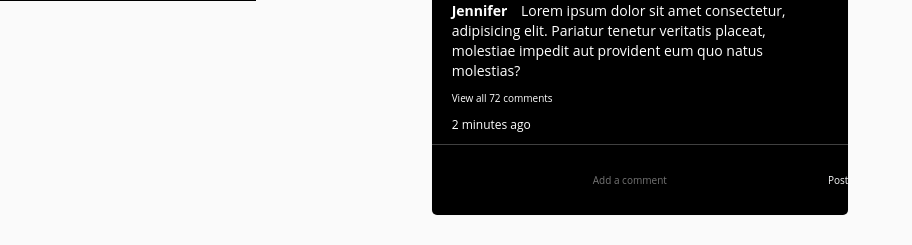
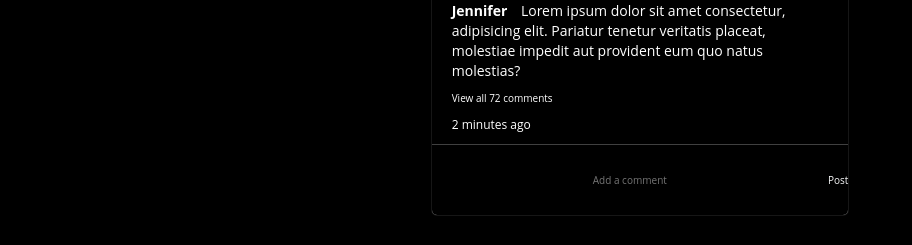
Before and after one commit to sunil-ghimire/Instagram-clone-django, a Django app: page / in a window 1280 px wide. Shown: the part 799-1044 px from the top of the page, without its empty margins (0-912 px from the left). Run offline with Django 4.2, Linux system fonts and the light colour scheme.

Commit message:
code refactor

```diff
--- a/static/css/style.css
+++ b/static/css/style.css
@@ -280,8 +280,8 @@ Flexbox and floats are used as a fallback so that browsers which don't support g
 body {
     font-family: "Open Sans", Arial, sans-serif;
     min-height: 100vh;
-    background-color: #fafafa;
-    color: #262626;
+    background-color: #000000;
+    color: #ffffff;
     padding-bottom: 3rem;
 }
 
```
